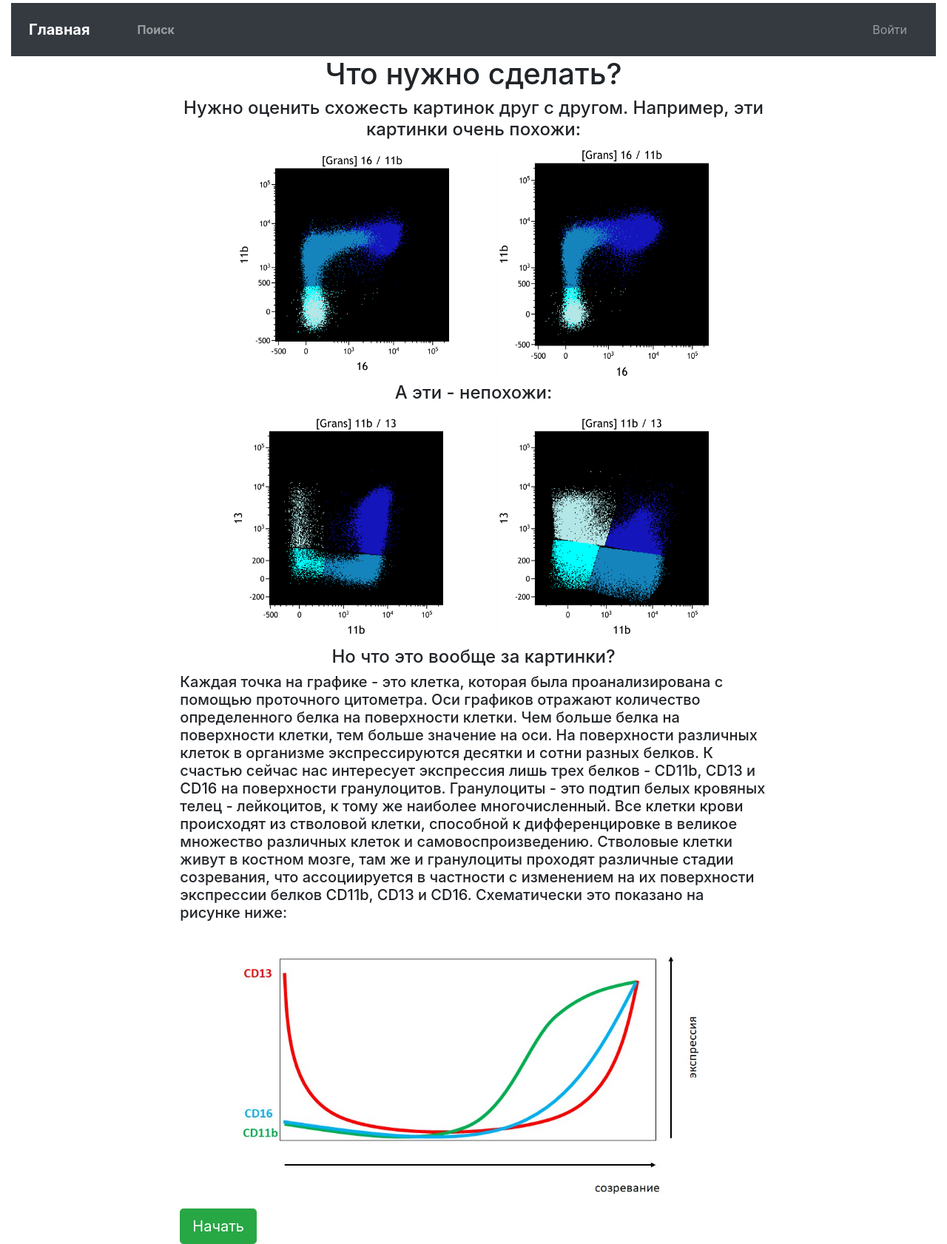
After one commit to fre3zz/mds_check, a Django app: page /about in a window 1280 px wide. The commit adds this page. Shown: the whole page at 74% size. Run offline with Django 3.2, Linux system fonts and the light colour scheme; some libraries are stand-ins or nearby versions.

Commit message:
before case view

```diff
--- /dev/null
+++ b/mdscheck/templates/mdscheck/about.html
@@ -0,0 +1,27 @@
+{% extends 'mdscheck/base.html' %}
+{% block content %}
+    <div class="container">
+
+    <h1 align="center">Что нужно сделать?</h1>
+    <h4 align="center"> Нужно оценить схожесть картинок друг с другом. Например, эти картинки очень похожи:</h4>
+        <div class="row justify-content-center">
+            <img class="col-5 m-2" src="static/pictures/pictures_300_CD11b_vs_CD16.jpeg" >
+            <img class="col-5" src="static/pictures/pictures_301_CD11b_vs_CD16.jpeg">
+        </div>
+    <h4 align="center"> А эти - непохожи:</h4>
+        <div class="row justify-content-center">
+            <img class="col-5 m-2" src="static/pictures/pictures_302_CD13_vs_CD11b.jpeg" >
+            <img class="col-5 m-2" src="static/pictures/44_CD13_vs_CD11b.jpeg">
+        </div>
+        <h4 align="center">Но что это вообще за картинки?</h4>
+        <h5 >Каждая точка на графике - это клетка, которая была проанализирована с помощью проточного цитометра. Оси графиков отражают количество определенного белка на поверхности клетки. Чем больше белка на поверхности клетки, тем больше значение на оси.
+        На поверхности различных клеток в организме экспрессируются десятки и сотни разных белков. К счастью сейчас нас интересует экспрессия лишь трех белков - CD11b, CD13 и CD16 на поверхности гранулоцитов. Гранулоциты - это подтип белых кровяных телец - лейкоцитов, к тому же наиболее многочисленный.
+            Все клетки крови происходят из стволовой клетки, способной к дифференцировке в великое множество различных клеток и самовоспроизведению. Стволовые клетки живут в костном мозге, там же и гранулоциты проходят различные стадии созревания, что
+            ассоциируется в частности с изменением на их поверхности экспрессии белков CD11b, CD13 и CD16. Схематически это показано на рисунке ниже:
+        </h5>
+        <div class="row justify-content-center">
+            <img class="col-10 m-2" src="static/pictures/MDS maturation.jpg">
+        </div>
+    <a class="btn btn-success btn-lg" href="{% url 'mds_check:random_mds_case'%}" role="button">Начать</a>
+    </div>
+{% endblock %}
--- a/mdscheck/templates/mdscheck/base.html
+++ b/mdscheck/templates/mdscheck/base.html
@@ -43,15 +43,13 @@
 <div class="container-fluid">
     <div class="row">
     <div class="col-2">
-      <p>123</p>
+
     </div>
     <div class="col-8">
         {% block content %}
         {% endblock %}
     </div>
     <div class="col-2">
-
-
         {% block comments %}
         {% endblock comments %}
         </div>
--- a/mdscheck/templates/mdscheck/index.html
+++ b/mdscheck/templates/mdscheck/index.html
@@ -2,6 +2,7 @@
 {% block content %}
     <div class="mt-4 row justify-content-center">
         <a class="btn btn-success btn-lg" href="{% url 'mds_check:random_mds_case'%}" role="button">Начать</a>
+        <a class="btn btn-success btn-lg" href="{% url 'mds_check:about' %}">Подробнее</a>
     </div>
 {% endblock %}
 {% block comments %}
--- a/mdscheck/urls.py
+++ b/mdscheck/urls.py
@@ -1,6 +1,6 @@
 from django.urls import path
 
-from mdscheck.views import IndexView, EmailEnterView, logoutview, RandomMdsCaseView, SearchView, MdsCaseView
+from mdscheck.views import IndexView, EmailEnterView, logoutview, RandomMdsCaseView, SearchView, MdsCaseView, aboutview
 
 app_name = 'mds_check'
 
@@ -9,7 +9,7 @@ app_name = 'mds_check'
 
 
 urlpatterns = [
-
+    path('about', aboutview, name='about'),
     path('email', EmailEnterView.as_view(), name='email_form'),
     path('logout/', logoutview, name='logout'),
     path('mdscase/', RandomMdsCaseView.as_view(), name='random_mds_case'),
--- a/mdscheck/views.py
+++ b/mdscheck/views.py
@@ -145,3 +145,7 @@ class MdsCaseView(View):
 
     def get(self, request, case_pk):
         return HttpResponse("!!!")
+
+
+def aboutview(request):
+    return render(request, template_name='mdscheck/about.html')
```
Also changed, not shown: static/pictures/44_CD11b_vs_CD16.jpeg (added), static/pictures/44_CD13_vs_CD11b.jpeg (added), static/pictures/44_CD13_vs_CD16.jpeg (added), static/pictures/MDS maturation.jpg (added).
